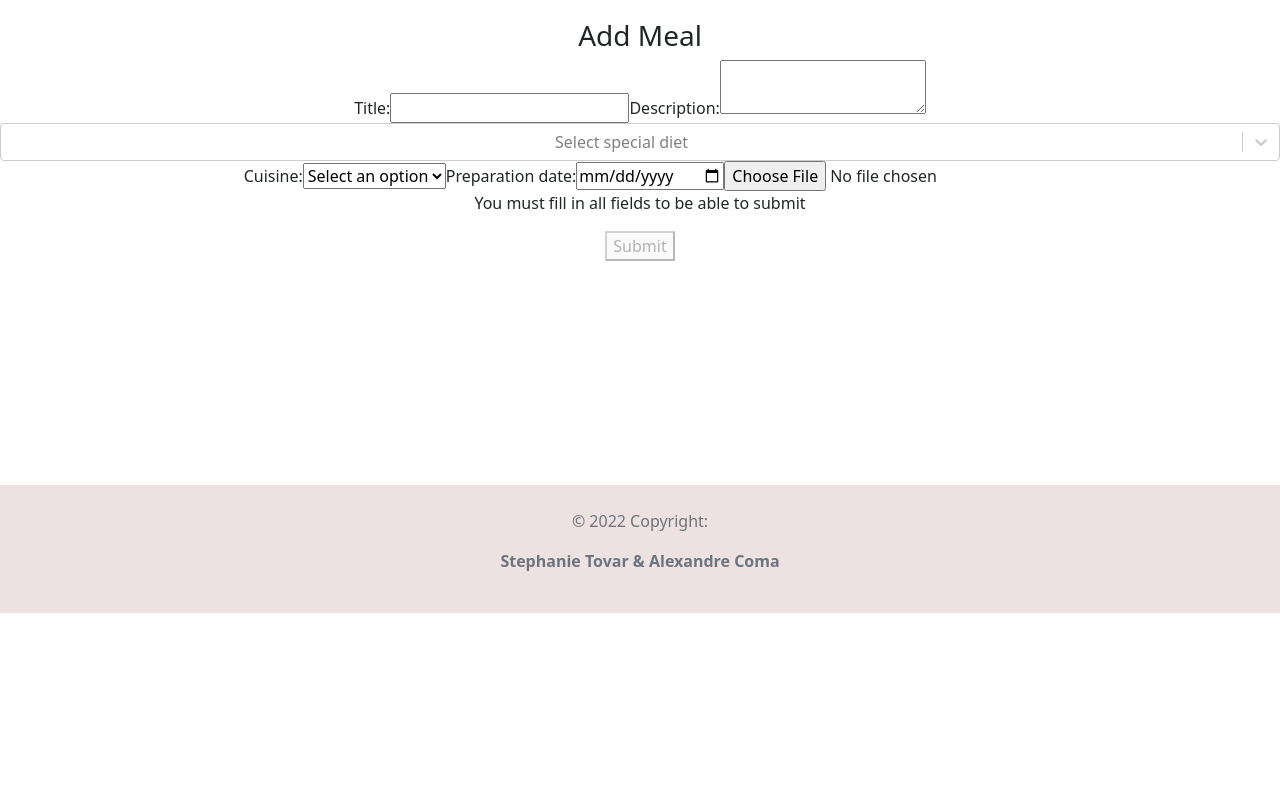
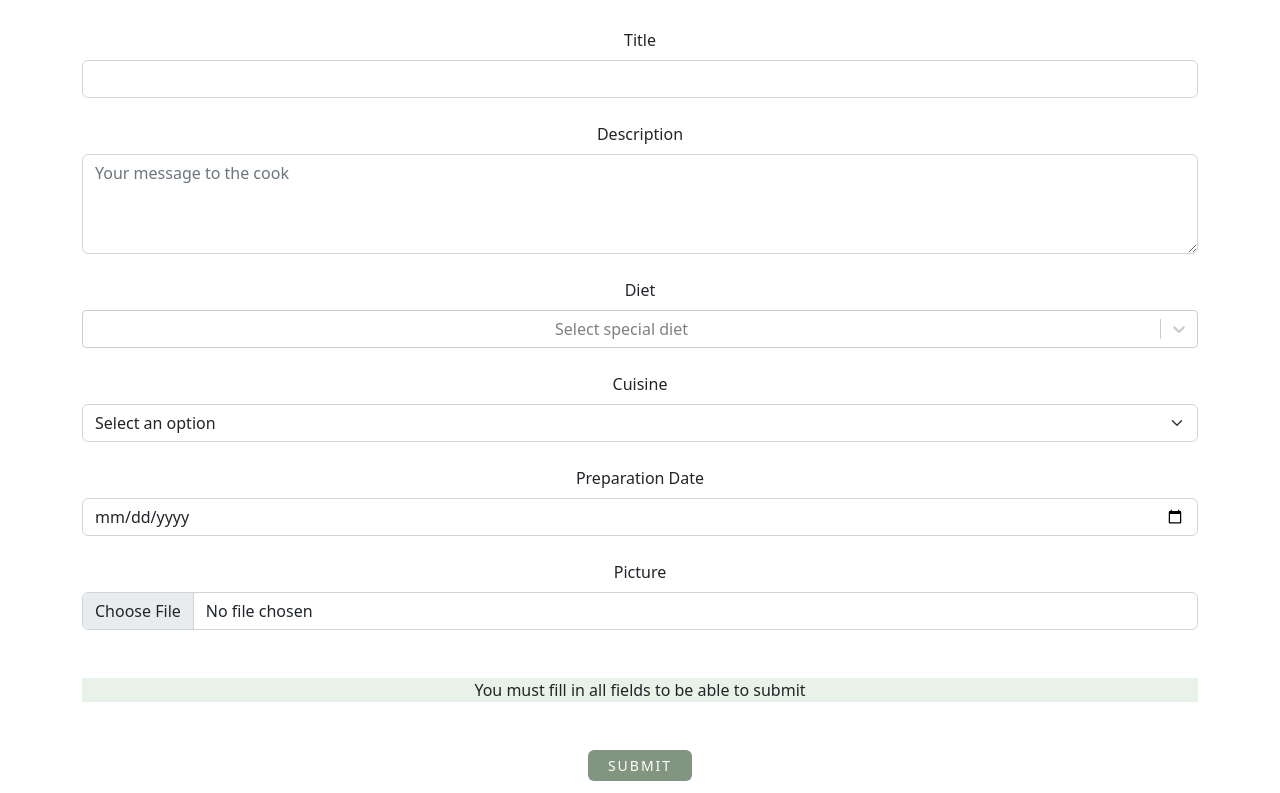
Before and after one commit to meal-next-door/client, a React (Create React App) app: page /create-meal in a window 1280 px wide. Shown: the part 187-980 px from the top of the page. Before the commit the page ends 800 px from the top, so only its background shows below. Built offline with nearby package versions, Linux system fonts and the light colour scheme; no server answers.

Commit message:
add CSS to remaining pages

```diff
--- a/src/components/CreateComment.js
+++ b/src/components/CreateComment.js
@@ -1,9 +1,8 @@
 import { useState, useContext } from "react";
 import axios from "axios";
-import userEvent from "@testing-library/user-event";
 import { AuthContext } from "../context/auth.context"
 import { useParams, useNavigate } from "react-router-dom";
-import Select from 'react-select';
+import { Container, Form, Button } from "react-bootstrap";
 
 function AddComment() {
     const [title, setTitle] = useState("");
@@ -17,8 +16,6 @@ function AddComment() {
 
     const storedToken = localStorage.getItem("authToken");
 
-
-    // Functionality to CREATE a comment
     const handleSubmit = (e) => {
         e.preventDefault();
         setErrorMsg("");
@@ -49,37 +46,57 @@ function AddComment() {
 
 
     return (
-        <div className="AddComment">
-            <h3>Add Comment</h3>
+        <Container>
+            <h3 style={{ textTransform: 'uppercase', letterSpacing: '1.5px' }}>Add a comment</h3>
 
             {errorMsg &&
-                <p className="error">
+                <p style={{ marginTop: '3rem', backgroundColor: '#E8F2E8' }}>
                     {errorMsg}
                 </p>
             }
 
-            <form onSubmit={handleSubmit}>
+            <Form onSubmit={handleSubmit} style={{ marginTop: '2rem' }}>
 
-                <label>Title:</label>
-                <input
+                <Form.Group>
+                    <Form.Label>Title</Form.Label>
+                    <Form.Control
                         type="text"
                         name="title"
                         value={title}
-                    onChange={(e) => setTitle(e.target.value)}
-                />
+                        onChange={(e) => setTitle(e.target.value)}>
+                    </Form.Control>
+                </Form.Group>
 
-                <label>Description:</label>
-                <textarea
+                <Form.Group style={{ marginTop: '1rem' }}>
+                    <Form.Label>Message</Form.Label>
+                    <Form.Control
                         type="text"
                         name="description"
                         value={description}
                         onChange={(e) => setDescription(e.target.value)}
-                />
+                        as="textarea"
+                        placeholder="Your comment goes here"
+                        style={{ height: '100px' }}>
+                    </Form.Control>
+                </Form.Group>
 
-                <button type="submit">Submit</button>
+                <Button
+                    type="submit"
+                    style={{
+                        backgroundColor: '#3E5D3E',
+                        color: '#fff',
+                        border: 'none',
+                        padding: '5px 20px',
+                        marginTop: '2rem',
+                        textTransform: 'uppercase',
+                        letterSpacing: '2px',
+                        fontSize: '14px'
+                    }}>
+                    Submit
+                </Button>
 
-            </form>
-        </div>
+            </Form>
+        </Container>
     );
 }
 
--- a/src/components/CreateMeal.js
+++ b/src/components/CreateMeal.js
@@ -3,6 +3,7 @@ import axios from "axios";
 import { AuthContext } from "../context/auth.context";
 import { useNavigate } from "react-router-dom";
 import Select from 'react-select';
+import { Container, Col, Row, Form, Button } from "react-bootstrap";
 
 function AddMeal(props) {
     const [title, setTitle] = useState("");
@@ -73,39 +74,52 @@ function AddMeal(props) {
     ]
 
     return (
-        <div className="AddMeal">
-            <h3>Add Meal</h3>
+
+        <Container style={{ marginTop: '5rem' }}>
+            <Row>
+                <Col>
+                    <h3 style={{ textTransform: 'uppercase', letterSpacing: '1.5px' }}>Add a meal</h3>
 
                     {errorMsg &&
-                <p className="error">
+                        <p style={{ marginTop: '3rem', backgroundColor: '#E8F2E8' }}>
                             {errorMsg}
                         </p>
                     }
 
-            <form onSubmit={handleSubmit}>
-
-                <label>Title:</label>
-                <input
+                    <Form onSubmit={handleSubmit}>
+                        <Form.Group style={{ marginTop: '1.5rem' }}>
+                            <Form.Label>Title</Form.Label>
+                            <Form.Control
                                 type="text"
                                 name="title"
                                 value={title}
                                 onChange={(e) => setTitle(e.target.value)}
                                 required
-                />
+                            ></Form.Control>
+                        </Form.Group>
 
-                <label>Description:</label>
-                <textarea
+                        <Form.Group style={{ marginTop: '1.5rem' }}>
+                            <Form.Label>Description</Form.Label>
+                            <Form.Control
                                 type="text"
                                 name="description"
                                 value={description}
                                 onChange={(e) => setDescription(e.target.value)}
                                 required
-                />
+                                as="textarea"
+                                placeholder="Your message to the cook"
+                                style={{ height: '100px' }}
+                            ></Form.Control>
+                        </Form.Group>
 
+                        <Form.Group style={{ marginTop: '1.5rem' }}>
+                            <Form.Label>Diet</Form.Label>
                             <Select options={options} onChange={handleSelect} placeholder="Select special diet" isMulti />
+                        </Form.Group>
 
-                <label>Cuisine:</label>
-                <select value={cuisine} onChange={(e) => setCuisine(e.target.value)} required>
+                        <Form.Group style={{ marginTop: '1.5rem' }}>
+                            <Form.Label>Cuisine</Form.Label>
+                            <Form.Select value={cuisine} onChange={(e) => setCuisine(e.target.value)} required>
                                 <option value="" disabled selected>Select an option</option>
                                 <option value="chinese">Chinese</option>
                                 <option value="french">French</option>
@@ -119,29 +133,50 @@ function AddMeal(props) {
                                 <option value="lebanese">Peruvian</option>
                                 <option value="lebanese">Spanish</option>
                                 <option value="thai">Thai</option>
-                </select>
+                            </Form.Select>
+                        </Form.Group>
 
-                <label>Preparation date:</label>
-                <input
+                        <Form.Group style={{ marginTop: '1.5rem' }}>
+                            <Form.Label>Preparation Date</Form.Label>
+                            <Form.Control
                                 type="date"
                                 name="date"
                                 value={date}
                                 onChange={(e) => setDate(e.target.value)}
                                 required
-                />
+                            ></Form.Control>
+                        </Form.Group>
 
-                <input
-                    type="file"
-                    onChange={(e) => {
-                        setImageSelected(e.target.files[0])
-                    }}
-                />
+                        <Form.Group style={{ marginTop: '1.5rem' }}>
+                            <Form.Label>Picture</Form.Label>
+                            <Form.Control type="file" onChange={(e) => { setImageSelected(e.target.files[0]) }} />
+                        </Form.Group>
 
-                {!isValid && <p>You must fill in all fields to be able to submit</p>}
-                <button onSubmit={uploadImage} type="submit" disabled={!isValid}>Submit</button>
-            </form>
+                        {!isValid &&
+                            <p style={{ marginTop: '3rem', backgroundColor: '#E8F2E8' }}>
+                                You must fill in all fields to be able to submit
+                            </p>}
 
-        </div>
+                        <Button
+                            onSubmit={uploadImage}
+                            type="submit"
+                            disabled={!isValid}
+                            style={{
+                                backgroundColor: '#3E5D3E',
+                                color: '#fff',
+                                border: 'none',
+                                padding: '5px 20px',
+                                marginTop: '2rem',
+                                textTransform: 'uppercase',
+                                letterSpacing: '2px',
+                                fontSize: '14px'
+                            }}>
+                            Submit
+                        </Button>
+                    </Form>
+                </Col>
+            </Row>
+        </Container>
     );
 }
 
--- a/src/pages/CooksList.js
+++ b/src/pages/CooksList.js
@@ -4,8 +4,6 @@ import { NavLink } from "react-router-dom";
 
 function CooksList(props) {
     const users = props.users;
-
-    // Functionality to READ one type of users
     const cooks = [...users].filter(user => user.role === "cook")
 
 
@@ -27,6 +25,7 @@ function CooksList(props) {
                     {cooks?.map((cook) => {
                         return (
                             <Col md={6} lg={4}>
+
                                 {cook.role === 'cook'
                                     ? <Card key={cook._id} style={{ margin: '0.7rem' }}>
                                         <Card.Body>
@@ -34,22 +33,23 @@ function CooksList(props) {
                                             <Card.Title style={{ margin: '1rem' }}>{cook.username}</Card.Title>
                                             <p><strong>Location: </strong>{cook.address}</p>
                                             <NavLink to={`/cooks/${cook._id}`}>
-                                                <button
+                                                <Button
                                                     style={{
                                                         backgroundColor: '#3E5D3E',
                                                         color: '#fff',
-                                                        borderRadius: '15px',
+                                                        border: 'none',
                                                         padding: '5px 20px',
                                                         textTransform: 'uppercase',
                                                         letterSpacing: '2px',
                                                         fontSize: '14px'
                                                     }}>
                                                     Visit profile
-                                                </button>
+                                                </Button>
                                             </NavLink>
                                         </Card.Body>
                                     </Card>
                                     : <p> </p>}
+
                             </Col>
                         );
                     })}
```
Also changed, not shown: src/pages/DetailsOfCook.js (+32 -7 lines), src/pages/HomePage.js (+6 -6 lines), src/pages/MealDetails.js (+47 -12 lines), src/pages/MealsList.js (+32 -11 lines). Lines whose indentation alone changed are shown as unchanged.
